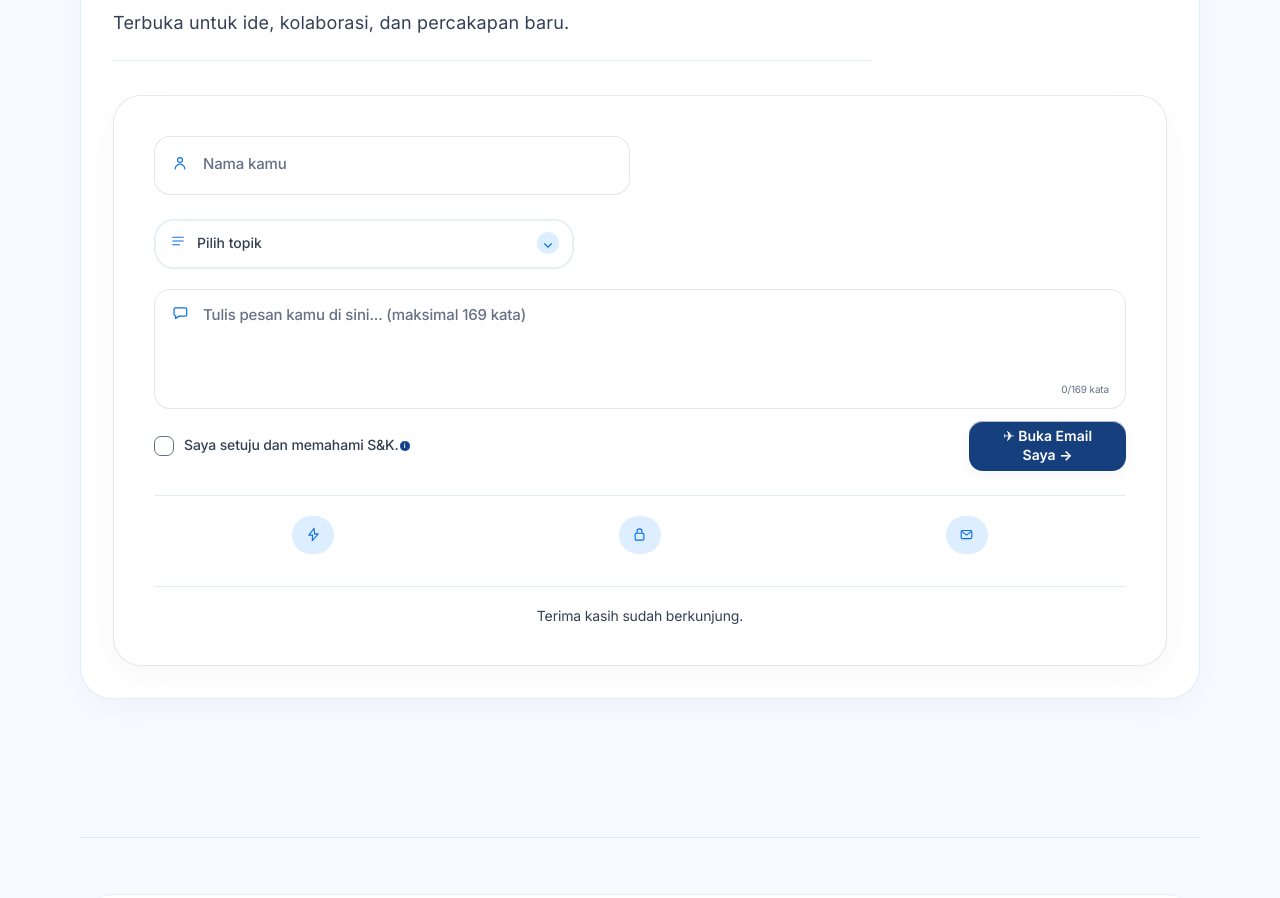
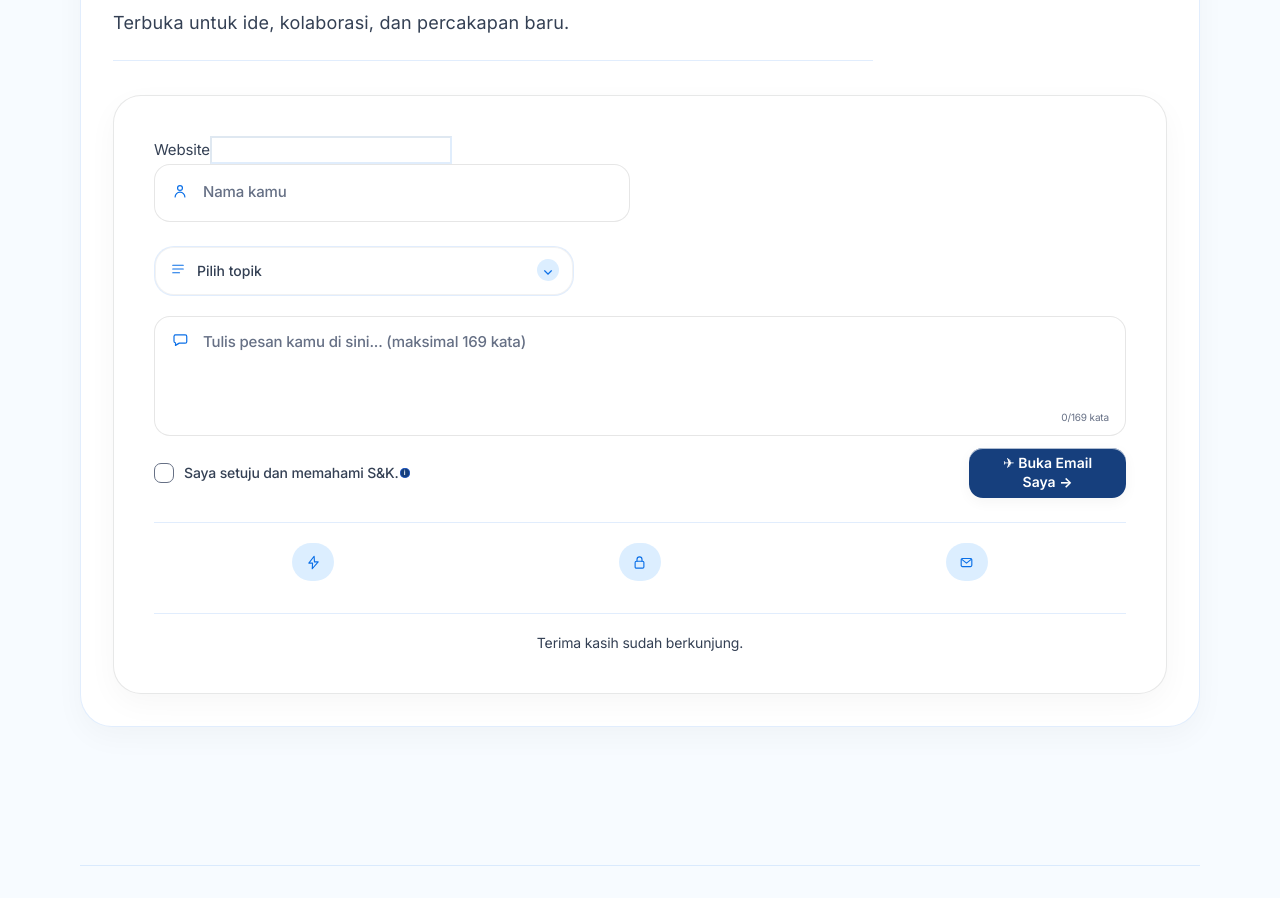
Before and after one commit to LionerHakim/JRHs, a React (Vite) app: page / in a window 1280 px wide. Shown: the part 4980-5878 px from the top of the page. Built offline with nearby package versions, Linux system fonts and the light colour scheme.

Commit message:
feat: harden contact and image interactions

```diff
--- a/src/main.tsx
+++ b/src/main.tsx
@@ -264,12 +264,14 @@ export default function App() {
   const [termsOpen, setTermsOpen] = useState(false)
   const [topicOpen, setTopicOpen] = useState(false)
   const [contactStatus, setContactStatus] = useState<string | null>(null)
+  const [contactHoneypot, setContactHoneypot] = useState('')
   const [contactError, setContactError] = useState<string | null>(null)
   const [touched, setTouched] = useState({ name: false, message: false, privacy: false })
   const navActionsRef = useRef<HTMLDivElement>(null)
   const contactPrivacyRef = useRef<HTMLDivElement>(null)
   const privacyInputRef = useRef<HTMLInputElement>(null)
   const contactTopicRef = useRef<HTMLDivElement>(null)
+  const contactStartedAtRef = useRef(Date.now())
   const musicAudioRef = useRef<HTMLAudioElement>(null)
   const musicIndexRef = useRef(0)
   const musicRequestRef = useRef(0)
@@ -487,6 +489,23 @@ export default function App() {
   }, [menuOpen, musicOpen, termsOpen, topicOpen])
 
   useEffect(() => {
+    const handleImageProtection = (event: Event) => {
+      const target = event.target
+      if (target instanceof HTMLImageElement) {
+        event.preventDefault()
+      }
+    }
+
+    document.addEventListener('contextmenu', handleImageProtection)
+    document.addEventListener('dragstart', handleImageProtection)
+
+    return () => {
+      document.removeEventListener('contextmenu', handleImageProtection)
+      document.removeEventListener('dragstart', handleImageProtection)
+    }
+  }, [])
+
+  useEffect(() => {
     const sections = sectionIds
       .map((id) => document.getElementById(id))
       .filter((section): section is HTMLElement => Boolean(section))
@@ -517,6 +536,12 @@ export default function App() {
   const handleContactSubmit = (event: FormEvent<HTMLFormElement>) => {
     event.preventDefault()
     setContactError(null)
+
+    const elapsed = Date.now() - contactStartedAtRef.current
+    if (contactHoneypot.trim() || elapsed < 1500) {
+      setContactError('Permintaan tidak dapat diproses. Silakan coba lagi secara normal.')
+      return
+    }
     setContactStatus(null)
     setTouched({ name: true, message: true, privacy: true })
 
@@ -558,6 +583,8 @@ ${name.trim()}`)
     window.location.href = `mailto:${siteConfig.contactEmail}?subject=${subject}&body=${body}`
     setContactStatus('Email sudah disiapkan. Pilih aplikasi email di perangkat Anda, lalu kirim.')
     setPrivacy(false)
+    setContactHoneypot('')
+    contactStartedAtRef.current = Date.now()
     setTermsOpen(false)
     setTouched((current) => ({ ...current, privacy: false }))
   }
@@ -853,10 +880,23 @@ Web app dan digital product yang sedang dibangun untuk memecahkan masalah nyata.
             </div>
 
             <form className="contact-form" onSubmit={handleContactSubmit} noValidate>
+              <div className="contact-honeypot" aria-hidden="true">
+                <label htmlFor="website">Website</label>
+                <input
+                  id="website"
+                  name="website"
+                  type="text"
+                  tabIndex={-1}
+                  autoComplete="off"
+                  value={contactHoneypot}
+                  onChange={(event) => setContactHoneypot(event.target.value)}
+                />
+              </div>
+
               <div className="contact-fields">
                 <label className="contact-field">
                   <span className="contact-icon" aria-hidden="true"><svg viewBox="0 0 24 24"><circle cx="12" cy="8" r="3.25" /><path d="M5.5 20a6.5 6.5 0 0 1 13 0" /></svg></span>
-                  <input aria-label="Nama kamu" required value={name} onChange={(event) => setName(event.target.value)} onBlur={() => setTouched((current) => ({ ...current, name: true }))} aria-invalid={touched.name && !name.trim()} placeholder="Nama kamu" autoComplete="name" />
+                  <input aria-label="Nama kamu" required maxLength={120} value={name} onChange={(event) => setName(event.target.value)} onBlur={() => setTouched((current) => ({ ...current, name: true }))} aria-invalid={touched.name && !name.trim()} placeholder="Nama kamu" autoComplete="name" />
                 </label>
                 <div className="contact-field contact-topic" ref={contactTopicRef}>
                   <span className="contact-icon" aria-hidden="true"><svg viewBox="0 0 24 24"><path d="M5 7h14M5 12h14M5 17h9" /></svg></span>
```
